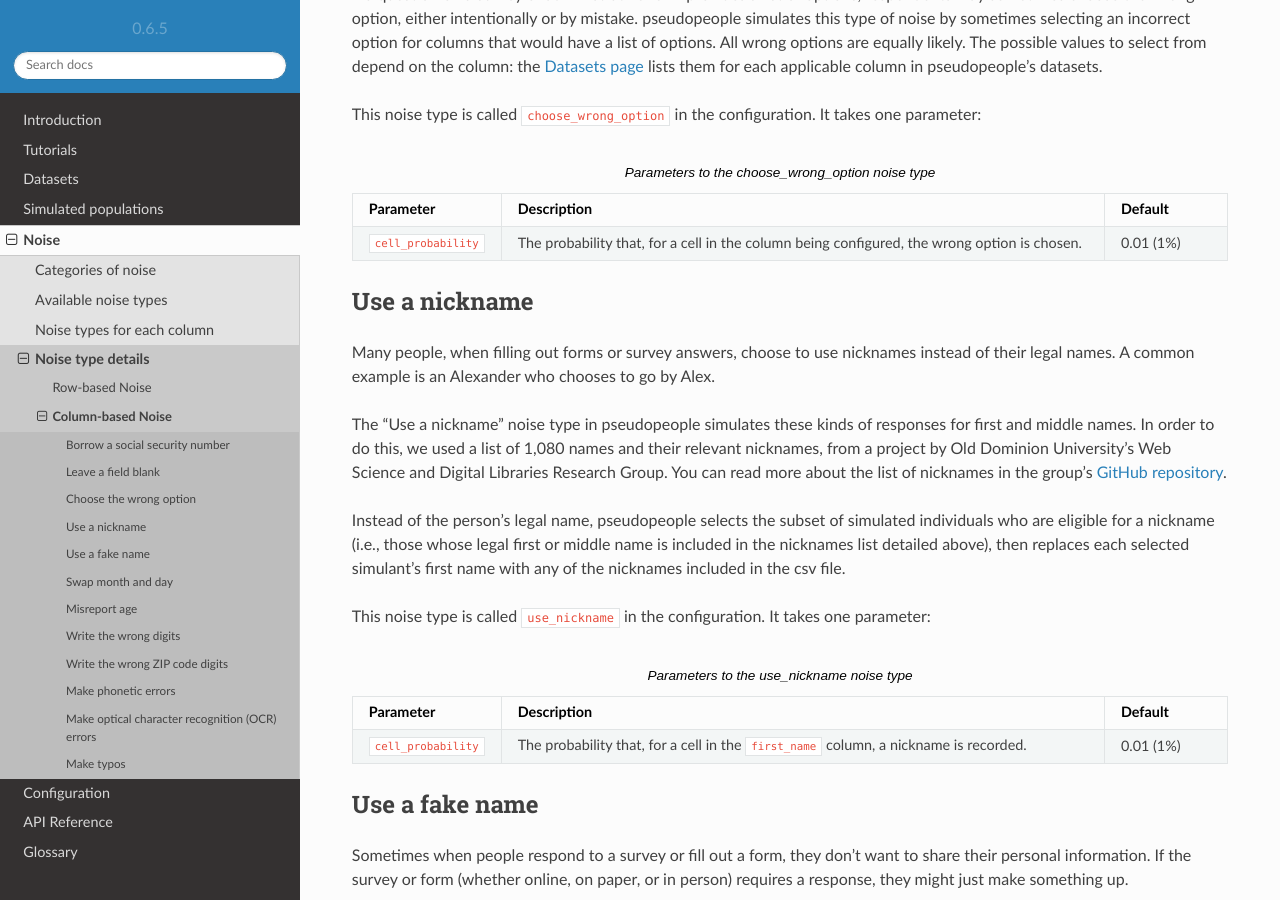
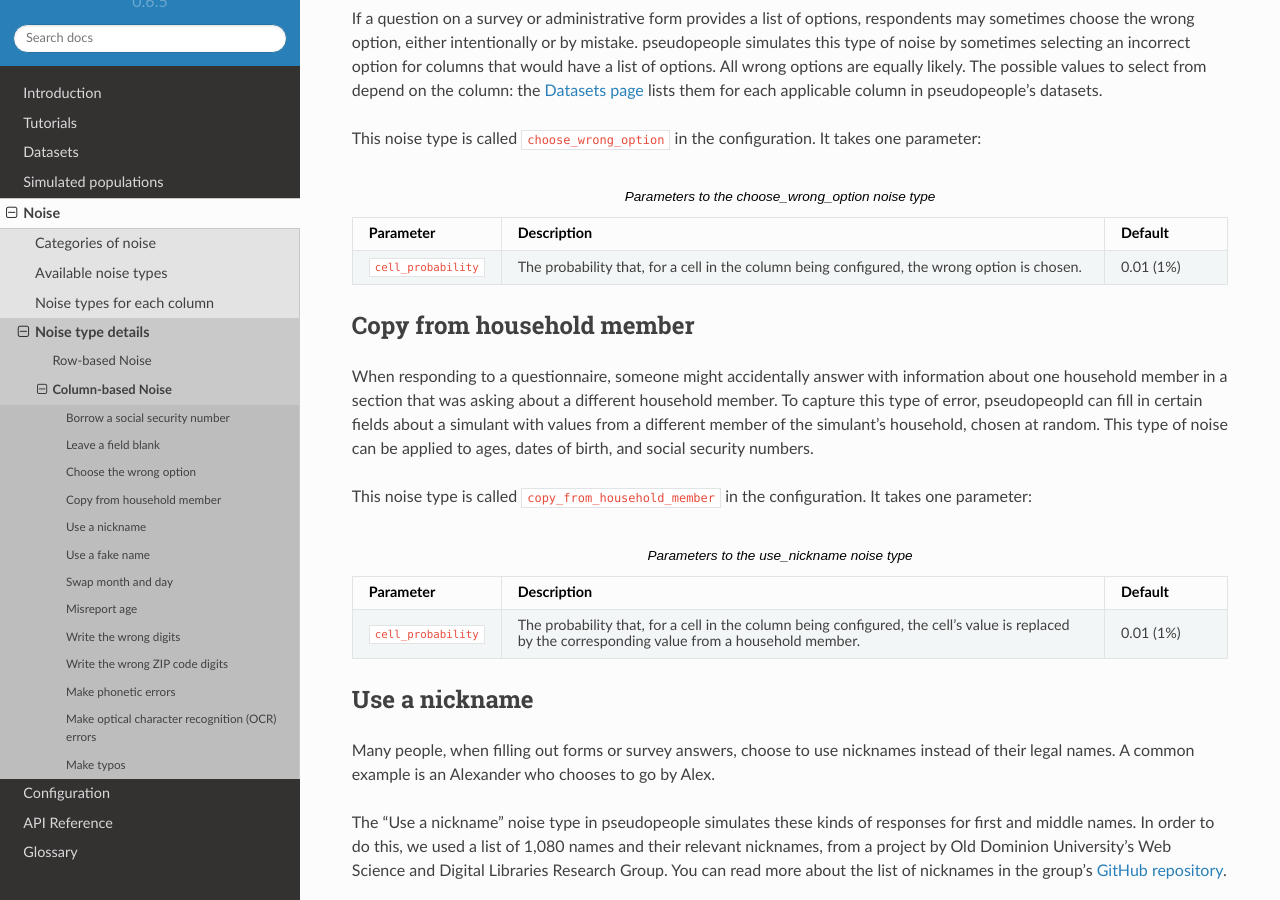
Before and after one commit to ihmeuw/pseudopeople, a Sphinx documentation site: the page built from docs/source/noise/column_noise.rst, in a window 1280 px wide and 900 px high, scrolled down 1489 px. Built offline with Sphinx 7.4.7 and the Read the Docs theme 2.0.0, drawn with Linux system fonts in a browser that asks for light colours; some of the changed text lies outside the part shown.

Commit message:
add description of copy-from-household member noise

```diff
--- a/docs/source/noise/column_noise.rst
+++ b/docs/source/noise/column_noise.rst
@@ -87,6 +87,29 @@ It takes one parameter:
     - Default
   * - :code:`cell_probability`
     - The probability that, for a cell in the column being configured, the wrong option is chosen.
+    - 0.01 (1%)
+
+Copy from household member
+--------------------------
+
+When responding to a questionnaire, someone might accidentally answer with
+information about one household member in a section that was asking about a
+different household member. To capture this type of error, pseudopeopld can fill
+in certain fields about a simulant with values from a different member of the
+simulant's household, chosen at random. This type of noise can be applied to
+ages, dates of birth, and social security numbers.
+
+This noise type is called :code:`copy_from_household_member` in the configuration. It takes one parameter:
+
+.. list-table:: Parameters to the use_nickname noise type
+  :widths: 1 5 1
+  :header-rows: 1
+
+  * - Parameter
+    - Description
+    - Default
+  * - :code:`cell_probability`
+    - The probability that, for a cell in the column being configured, the cell's value is replaced by the corresponding value from a household member.
     - 0.01 (1%)
 
 .. _use_a_nickname:
```
